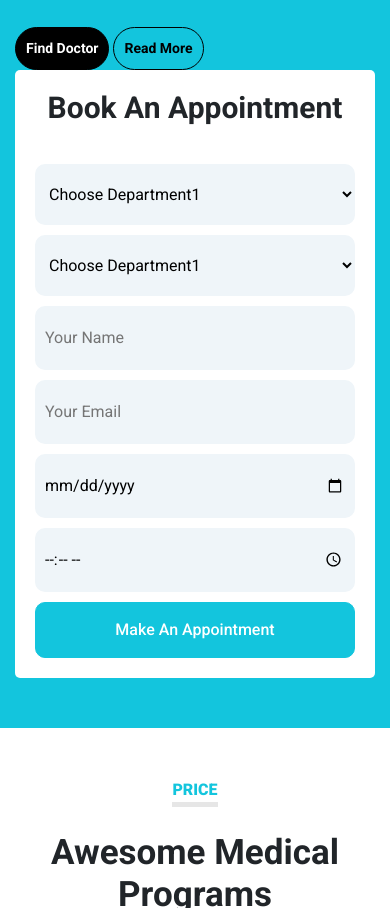
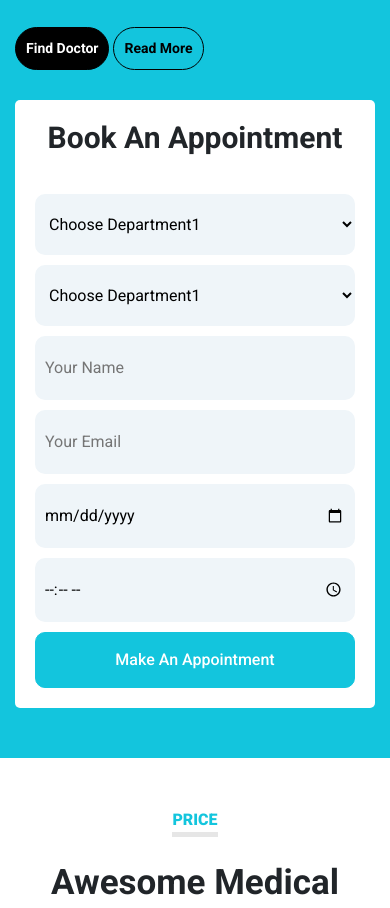
Before and after one commit to md-sameer-ali/doctor, a plain HTML site: page index.html in a window 390 px wide. Shown: the part 3452-4360 px from the top of the page. Drawn offline with nearby package versions, Linux system fonts and the light colour scheme.

Commit message:
Update style.css

```diff
--- a/css/style.css
+++ b/css/style.css
@@ -1481,6 +1481,9 @@ body {
     .blog-post{
         padding-bottom: 10px;
     }
+    .sub-make .ex-service:nth-child(2){
+        margin-top: 30px;
+    }
 }
 
 @media only screen and (max-width:360px) {
```
